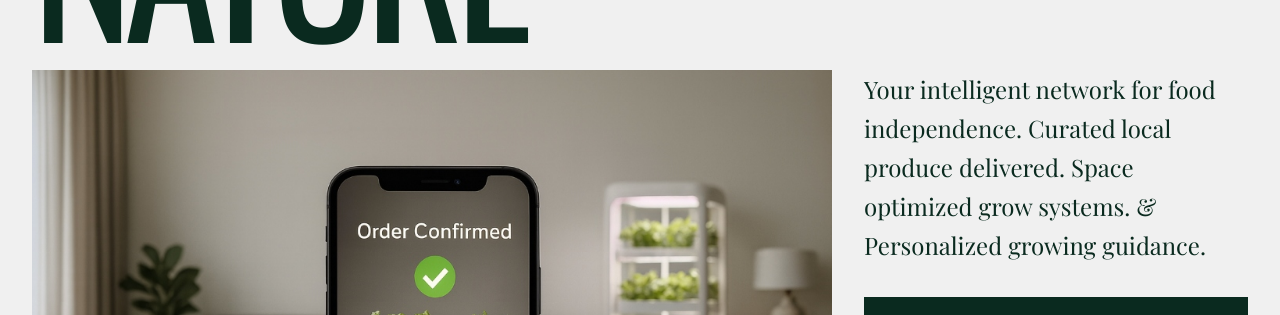
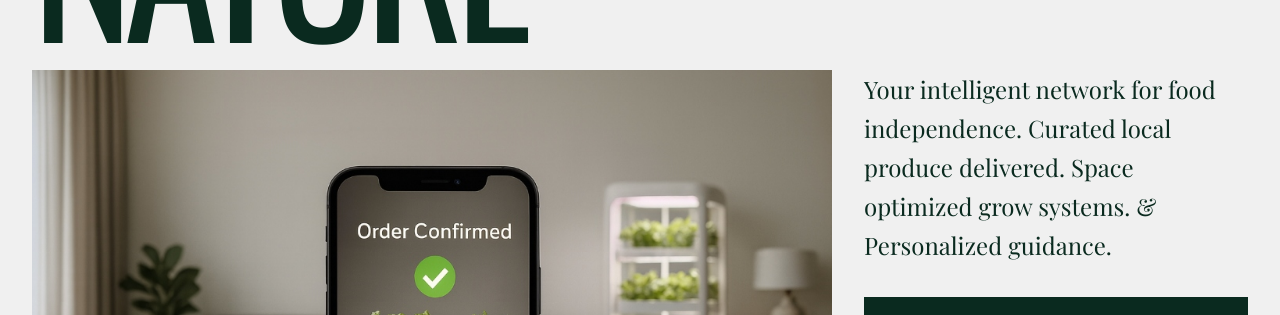
Before and after one commit to KismetKrystle/PLYT-Landing, a Next.js app: page / in a window 1280 px wide. Shown: the part 432-747 px from the top of the page. Built offline with nearby package versions, Linux system fonts and the light colour scheme; a web font is replaced by a local one.

Commit message:
chore: remove unused components and cleanup imports

```diff
--- a/app/components/consumer/HeroModern.tsx
+++ b/app/components/consumer/HeroModern.tsx
@@ -52,7 +52,7 @@ export default function HeroModern() {
                         transition={{ duration: 0.8, delay: 0.4 }}
                     >
                         <p className="text-xl md:text-2xl font-serif leading-relaxed text-brand-dark mb-8">
-                            Your intelligent network for food independence. Curated local produce delivered. Space optimized grow systems. & Personalized growing guidance.
+                            Your intelligent network for food independence. Curated local produce delivered. Space optimized grow systems. & Personalized guidance.
                         </p>
 
                         <div className="flex flex-col gap-4">
--- a/app/layout.tsx
+++ b/app/layout.tsx
@@ -36,6 +36,7 @@ export default function RootLayout({
     <html lang="en">
       <body
         className={`${playfair.variable} ${inter.variable} ${jetbrainsMono.variable} ${oswald.variable} antialiased`}
+        suppressHydrationWarning={true}
       >
         {children}
       </body>
--- a/app/page.tsx
+++ b/app/page.tsx
@@ -4,7 +4,6 @@ import HeroModern from "./components/consumer/HeroModern";
 import HowItWorksModern from "./components/consumer/HowItWorksModern";
 import SustainabilityStatement from "./components/consumer/SustainabilityStatement";
 import PartnersBanner from "./components/consumer/PartnersBanner";
-import SDGBanner from "./components/consumer/SDGBanner";
 import ProblemSolutionToggle from "./components/consumer/ProblemSolutionToggle";
 import AIChat from "./components/consumer/AIChat";
 import UnifiedFlows from "./components/consumer/UnifiedFlows";
```
